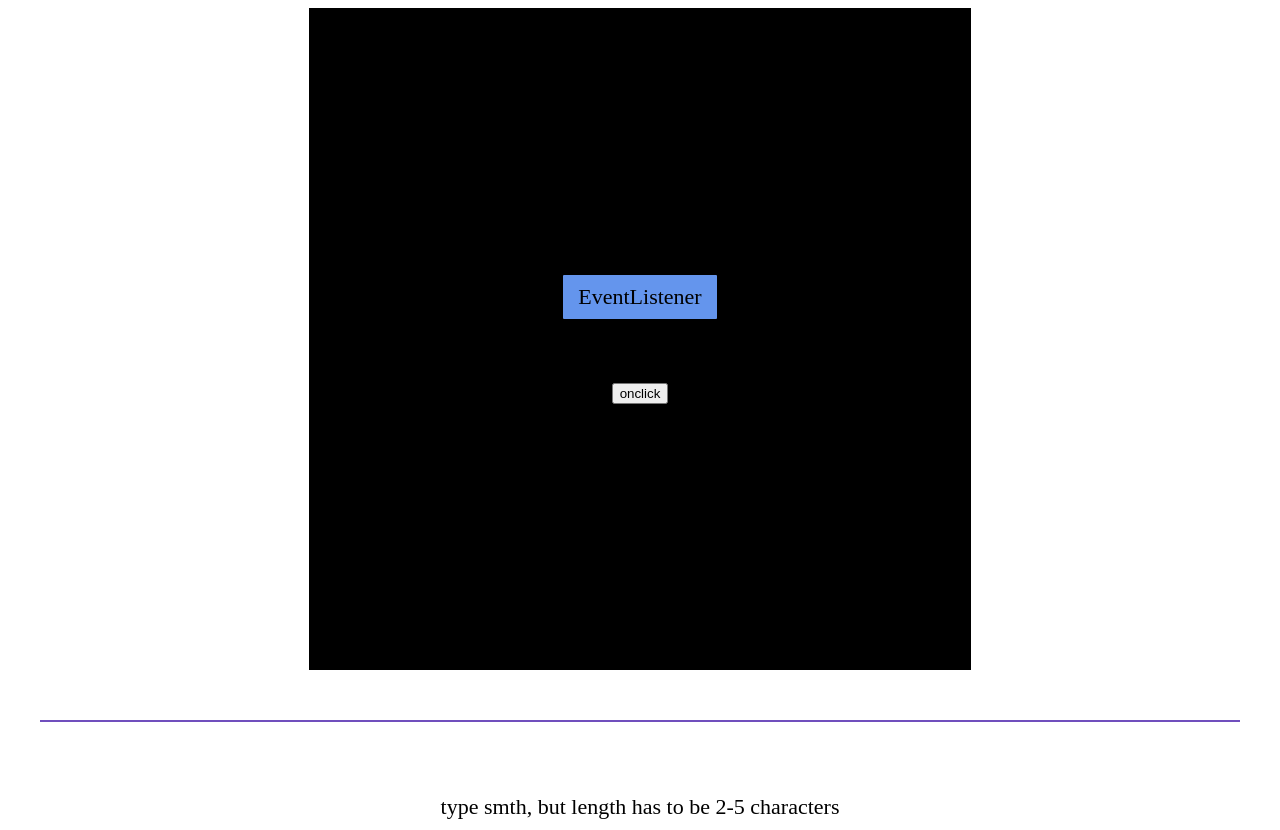
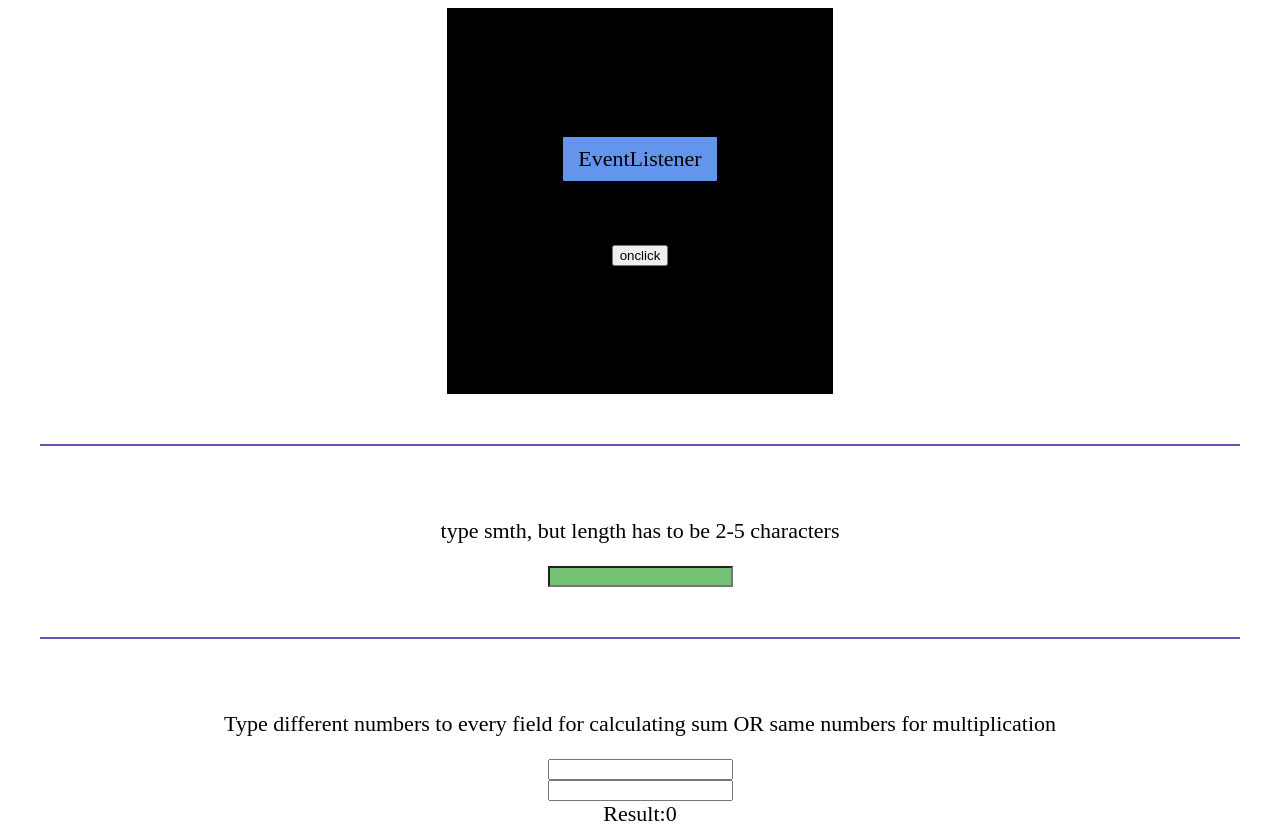
Before and after one commit to oleh-zuiev/ligthtbulb-validation-sum, a plain HTML site: page index.html in a window 1280 px wide. Shown: the top 830 px of the page. Drawn offline with Linux system fonts and the light colour scheme.

Commit message:
update
update

```diff
--- a/css/styles.css
+++ b/css/styles.css
@@ -39,8 +39,8 @@ html {
 }
 /* ======================== */
 .color-changer {
-  width: 30rem;
-  height: 30rem;
+  width: 30vw;
+  height: 30vw;
   background-color: black;
   margin: 0px 5vw;
   border: 1px dotted black;
```
